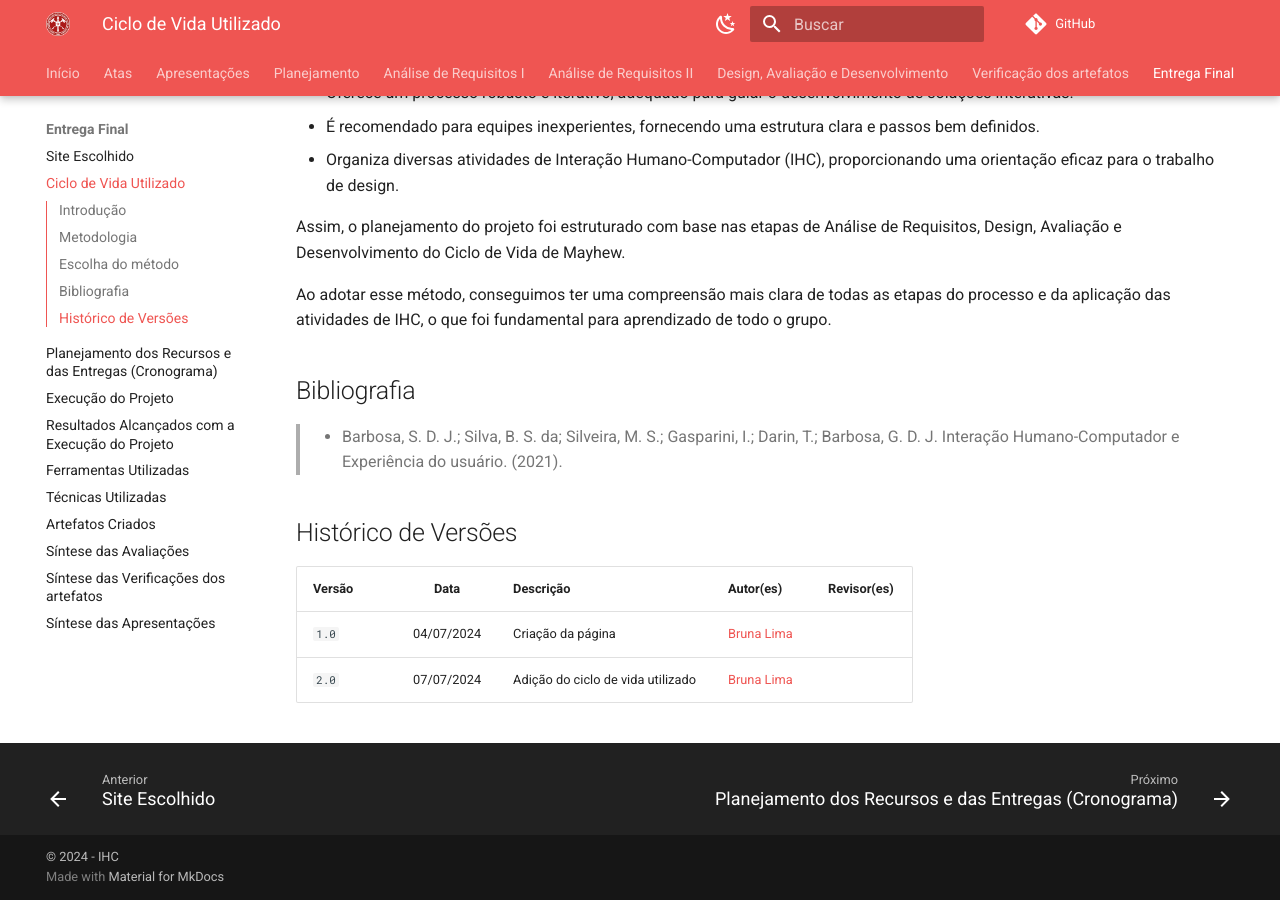
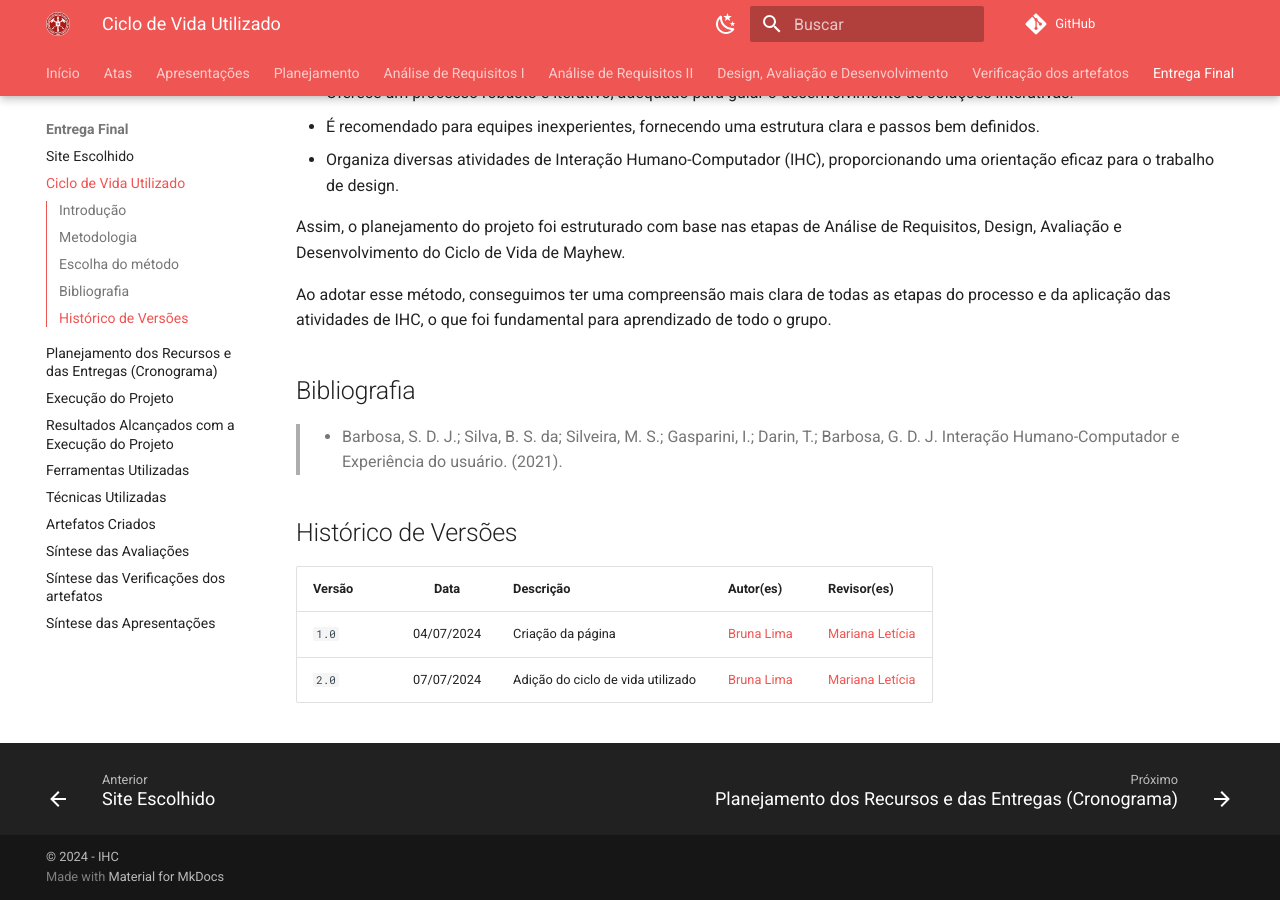
Before and after one commit to Interacao-Humano-Computador/2024.1-CBMERJ, an MkDocs documentation site: the page built from docs/entrega_final/ciclo_de_vida_utilizado.md, in a window 1280 px wide and 900 px high, scrolled down 643 px. Built offline with MkDocs 1.6.1 and Material for MkDocs 9.7.7, drawn with Linux system fonts in a browser that asks for light colours; comment, search, counter and statistics services are not loaded.

Commit message:
adicionando revisão em site escolhido e cilcio de vida etapa final

```diff
--- a/docs/entrega_final/ciclo_de_vida_utilizado.md
+++ b/docs/entrega_final/ciclo_de_vida_utilizado.md
@@ -31,5 +31,5 @@ Ao adotar esse método, conseguimos ter uma compreensão mais clara de todas as
 
 | Versão  | Data       | Descrição                 | Autor(es)                                | Revisor(es)                                    |
 | ------- | :--------: | ------------------------- | ---------------------------------------- | ---------------------------------------------- |
-| `1.0`   | 04/07/2024 | Criação da página         | [Bruna Lima](https://github.com/libruna) | |
-| `2.0`   | 07/07/2024 | Adição do ciclo de vida utilizado | [Bruna Lima](https://github.com/libruna) | |
+| `1.0`   | 04/07/2024 | Criação da página         | [Bruna Lima](https://github.com/libruna) | [Mariana Letícia](https://github.com/Marianannn)|
+| `2.0`   | 07/07/2024 | Adição do ciclo de vida utilizado | [Bruna Lima](https://github.com/libruna) | [Mariana Letícia](https://github.com/Marianannn)|
```
Also changed, not shown: docs/entrega_final/site-escolhido.md (+2 -2 lines).
